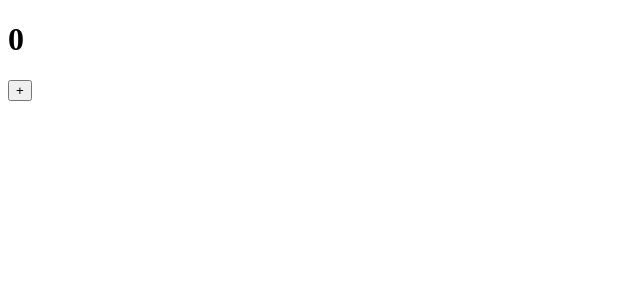
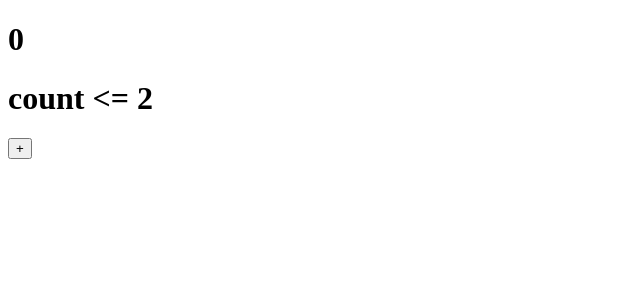
Before and after one commit to HoangAnhKy/Vue-Course, a Vue app in the folder Thực hành/course_vue/: page / in a window 1280 px wide. Shown: the top 300 px of the page, without its empty margins (0-640 px from the left). Built offline with nearby package versions, Linux system fonts and the light colour scheme.

Commit message:
update computed

```diff
--- a/Thực hành/course_vue/src/App.vue
+++ b/Thực hành/course_vue/src/App.vue
@@ -1,15 +1,21 @@
 <script setup>
-    import {ref, reactive, nextTick} from "vue";
+import {computed, ref} from "vue";
     const count = ref(0)
 
     function increase() {
         count.value++;
-        console.log(this.$refs.elementRef)
     }
+
+    const checkNumber = computed( () =>  {
+        console.log("cache")
+        return count.value <= 2 ? "count <= 2" : "count > 2"
+    })
 </script>
 
 <template>
     <h1 ref="elementRef">{{ count }}</h1>
+    <h1>{{ checkNumber }}</h1>
+    <h3></h3>
 
     <button @click="increase">+ </button>
 </template>
```
Also changed, not shown: 1 other file (tests, documents, lock files or other folders).
